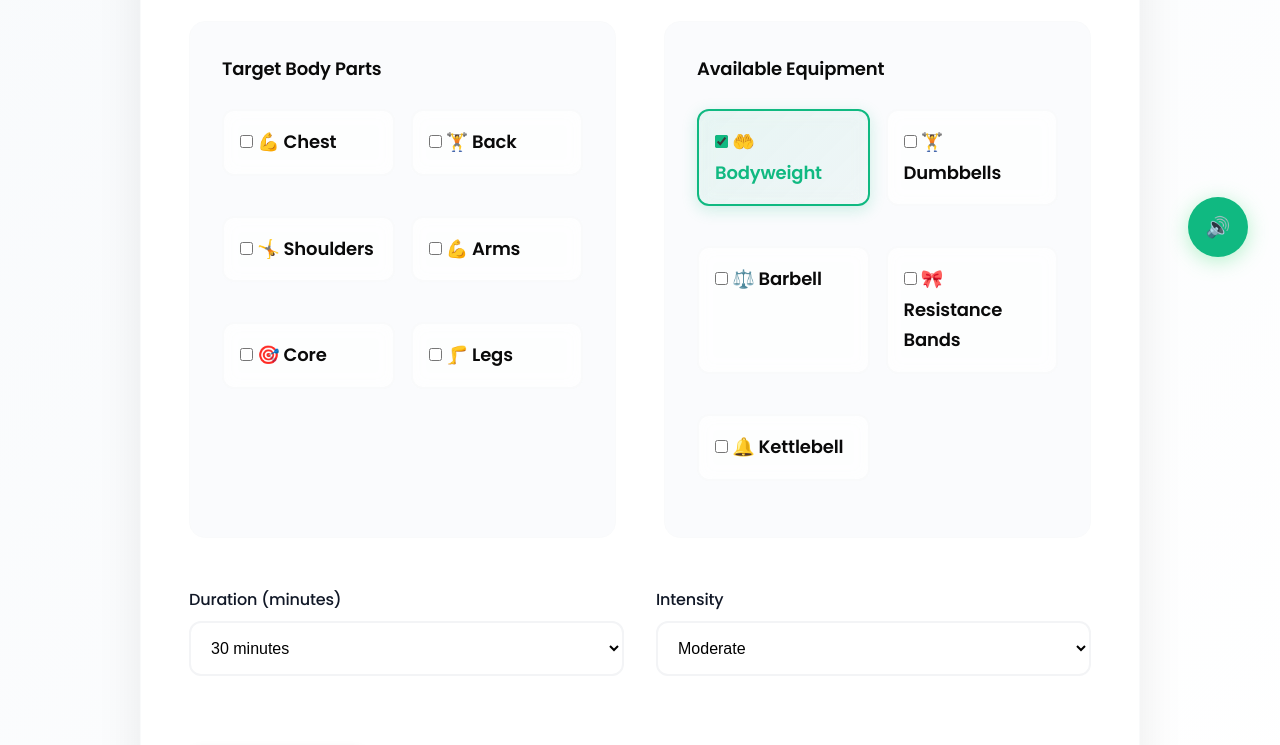
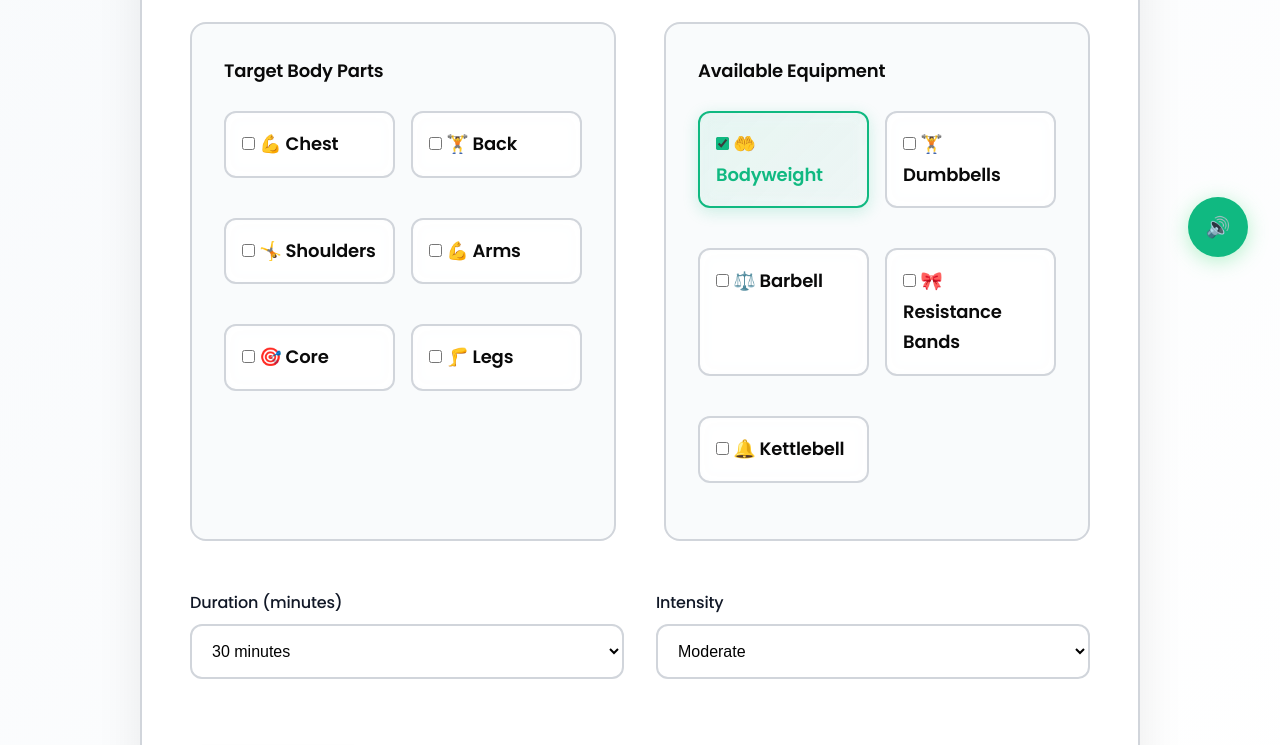
Before and after one commit to Vishwa-Prod/GreenBite-Wellness-Site, a plain HTML site: page workout.html in a window 1280 px wide. Shown: the part 511-1256 px from the top of the page. Drawn offline with Linux system fonts and the light colour scheme.

Commit message:
CSS contrast changes

```diff
--- a/css/calculator.css
+++ b/css/calculator.css
@@ -11,7 +11,7 @@
     border-radius: 1.5rem;
     padding: 3rem;
     box-shadow: 0 12px 48px rgba(0, 0, 0, 0.08);
-    border: 1px solid var(--border-light);
+    border: 2px solid var(--border-color);
     max-width: 900px;
     margin: 0 auto;
     backdrop-filter: blur(10px);
@@ -55,11 +55,11 @@
 .form-group select {
     width: 100%;
     padding: 1.25rem 1rem;
-    border: 2px solid var(--border-light);
+    border: 2px solid var(--border-color);
     border-radius: 0.875rem;
     font-size: 1rem;
     transition: all 0.25s cubic-bezier(0.25, 0.46, 0.45, 0.94);
-    background: rgba(255, 255, 255, 0.8);
+    background: rgba(255, 255, 255, 0.9);
     backdrop-filter: blur(8px);
     font-weight: 500;
     transform: translateZ(0);
@@ -121,7 +121,7 @@
     border-radius: 1.5rem;
     text-align: center;
     box-shadow: 0 8px 32px rgba(0, 0, 0, 0.06);
-    border: 1px solid var(--border-light);
+    border: 2px solid var(--border-color);
     transition: all 0.3s cubic-bezier(0.25, 0.46, 0.45, 0.94);
     position: relative;
     overflow: hidden;
@@ -204,7 +204,7 @@
     padding: 3rem;
     border-radius: 1.5rem;
     box-shadow: 0 8px 32px rgba(0, 0, 0, 0.06);
-    border: 1px solid var(--border-light);
+    border: 2px solid var(--border-color);
     margin-bottom: 2.5rem;
     backdrop-filter: blur(10px);
 }
@@ -226,7 +226,7 @@
     padding: 3rem;
     border-radius: 1.5rem;
     box-shadow: 0 8px 32px rgba(0, 0, 0, 0.06);
-    border: 1px solid var(--border-light);
+    border: 2px solid var(--border-color);
     backdrop-filter: blur(10px);
 }
 
--- a/css/contact.css
+++ b/css/contact.css
@@ -18,7 +18,7 @@
     padding: 3rem;
     border-radius: 1.5rem;
     box-shadow: 0 8px 40px rgba(0, 0, 0, 0.08);
-    border: 1px solid var(--border-light);
+    border: 2px solid var(--border-color);
     backdrop-filter: blur(10px);
     position: relative;
     overflow: hidden;
@@ -69,12 +69,12 @@
 .form-group textarea {
     width: 100%;
     padding: 1.25rem 1rem;
-    border: 2px solid var(--border-light);
+    border: 2px solid var(--border-color);
     border-radius: 0.875rem;
     font-size: 1rem;
     font-family: inherit;
     transition: all 0.3s cubic-bezier(0.4, 0, 0.2, 1);
-    background: rgba(255, 255, 255, 0.8);
+    background: rgba(255, 255, 255, 0.9);
     backdrop-filter: blur(8px);
     resize: none;
     font-weight: 500;
@@ -157,7 +157,7 @@
     background: var(--secondary-color);
     padding: 2.5rem;
     border-radius: 1.5rem;
-    border: 1px solid var(--border-light);
+    border: 2px solid var(--border-color);
     height: fit-content;
     box-shadow: 0 8px 32px rgba(0, 0, 0, 0.06);
     backdrop-filter: blur(10px);
@@ -176,9 +176,9 @@
     gap: 1.25rem;
     margin-bottom: 1.5rem;
     padding: 1.5rem;
-    background: rgba(255, 255, 255, 0.7);
+    background: rgba(255, 255, 255, 0.9);
     border-radius: 1rem;
-    border: 1px solid rgba(255, 255, 255, 0.2);
+    border: 2px solid var(--border-color);
     transition: all 0.3s cubic-bezier(0.4, 0, 0.2, 1);
     backdrop-filter: blur(8px);
 }
@@ -266,7 +266,7 @@
 
 .faq-item {
     background: var(--secondary-color);
-    border: 1px solid var(--border-light);
+    border: 2px solid var(--border-color);
     border-radius: 1rem;
     margin-bottom: 1rem;
     overflow: hidden;
--- a/css/global.css
+++ b/css/global.css
@@ -10,8 +10,8 @@
     --text-primary: #111827;
     --text-secondary: #6b7280;
     --text-light: #9ca3af;
-    --border-color: #f3f4f6;
-    --border-light: #f9fafb;
+    --border-color: #d1d5db;
+    --border-light: #e5e7eb;
     --background-light: #f8fafc;
     --background-subtle: #f1f5f9;
     --shadow-light: rgba(0, 0, 0, 0.04);
@@ -465,7 +465,7 @@ a:hover {
     padding: 2rem;
     box-shadow: 0 4px 24px var(--shadow-light);
     transition: all 0.3s ease;
-    border: 1px solid var(--border-light);
+    border: 2px solid var(--border-color);
     backdrop-filter: blur(8px);
 }
 
--- a/css/home.css
+++ b/css/home.css
@@ -100,7 +100,7 @@
     padding: 1.5rem;
     background: linear-gradient(135deg, rgba(16, 185, 129, 0.04), rgba(16, 185, 129, 0.08));
     border-radius: 1.5rem;
-    border: 1px solid var(--accent-light);
+    border: 2px solid var(--border-color);
     backdrop-filter: blur(8px);
     font-weight: 400;
     line-height: 1.7;
@@ -131,7 +131,7 @@
     border-radius: 2rem;
     text-align: center;
     box-shadow: 0 8px 32px var(--shadow-light);
-    border: 1px solid var(--border-light);
+    border: 2px solid var(--border-color);
     max-width: 900px;
     margin: 0 auto;
     transition: all 0.3s ease;
@@ -214,7 +214,7 @@
     padding: 2.5rem;
     border-radius: 2rem;
     text-align: center;
-    border: 1px solid var(--border-light);
+    border: 2px solid var(--border-color);
     transition: all 0.3s ease;
     position: relative;
     overflow: hidden;
--- a/css/workout.css
+++ b/css/workout.css
@@ -11,7 +11,7 @@
     border-radius: 1.5rem;
     padding: 3rem;
     box-shadow: 0 12px 48px rgba(0, 0, 0, 0.08);
-    border: 1px solid var(--border-light);
+    border: 2px solid var(--border-color);
     max-width: 1000px;
     margin: 0 auto;
     backdrop-filter: blur(10px);
@@ -50,10 +50,10 @@
 }
 
 .config-group {
-    background: rgba(248, 250, 252, 0.7);
+    background: rgba(248, 250, 252, 0.8);
     padding: 2rem;
     border-radius: 1rem;
-    border: 1px solid var(--border-light);
+    border: 2px solid var(--border-color);
     backdrop-filter: blur(8px);
     transition: all 0.3s cubic-bezier(0.4, 0, 0.2, 1);
 }
@@ -77,8 +77,8 @@
     align-items: center;
     gap: 0.75rem;
     padding: 1rem;
-    background: rgba(255, 255, 255, 0.8);
-    border: 2px solid var(--border-light);
+    background: rgba(255, 255, 255, 0.9);
+    border: 2px solid var(--border-color);
     border-radius: 0.75rem;
     cursor: pointer;
     transition: all 0.3s cubic-bezier(0.4, 0, 0.2, 1);
@@ -151,7 +151,7 @@
     border-radius: 1.25rem;
     padding: 2rem;
     box-shadow: 0 8px 32px rgba(0, 0, 0, 0.06);
-    border: 1px solid var(--border-light);
+    border: 2px solid var(--border-color);
     transition: all 0.4s cubic-bezier(0.4, 0, 0.2, 1);
     position: relative;
     overflow: hidden;
```
Also changed, not shown: css/mindfulness.css (+6 -6 lines), css/recipes.css (+5 -5 lines).
